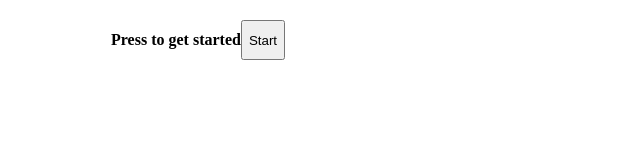
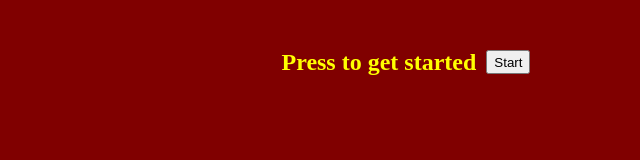
Before and after one commit to jacobzirbel/Word-Guess-Game, a plain HTML site: page index.html in a window 1280 px wide. Shown: the whole page, without its empty margins (229-869 px from the left). Drawn offline with nearby package versions, Linux system fonts and the light colour scheme.

Commit message:
add color

```diff
--- a/assets/css/style.css
+++ b/assets/css/style.css
@@ -1,9 +1,16 @@
 body {
   width: 600px;
-  height: 900px;
+  height: 600px;
   margin: 20px auto;
+  background-color: maroon;
 }
+
 .container {
+  display: flex;
+  flex-direction: column;
+  align-items: center;
+}
+.header {
   display: flex;
   flex-direction: row;
 }
@@ -12,12 +19,23 @@ body {
   flex-direction: row;
 }
 #game {
+  height: 400px;
   display: none;
   flex-direction: column;
   align-items: center;
 }
+div {
+  margin: 10px;
+  padding: 10px;
+}
+button {
+  margin: 0 10px;
+}
+h1 {
+  font-size: x-large;
+}
 p,
 div,
 h6 {
-  line-height: 2.5;
+  color: yellow;
 }
--- a/index.html
+++ b/index.html
@@ -13,6 +13,7 @@
 
 <body>
   <div class="container">
+    <div class="header">
       <h1>Press to get started</h1><button id="startButton" onclick="mainObject.start()">Start</button>
     </div>
     <div id="game" style="display: none;">
@@ -31,6 +32,7 @@
         <p id="clues">Clues: </p>
       </div>
     </div>
+  </div>
   <script src="assets/javascript/game.js"></script>
 </body>
 
```
Lines whose indentation alone changed are shown as unchanged.
